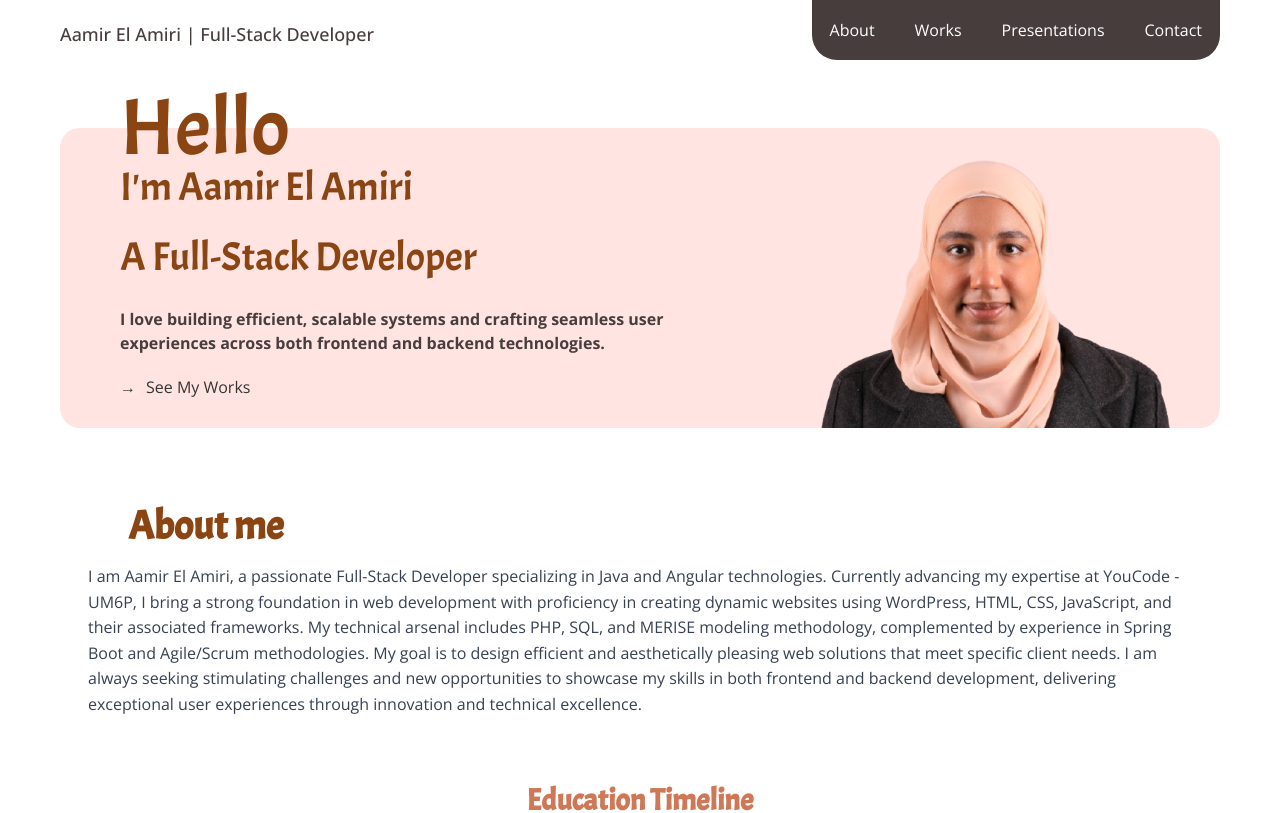
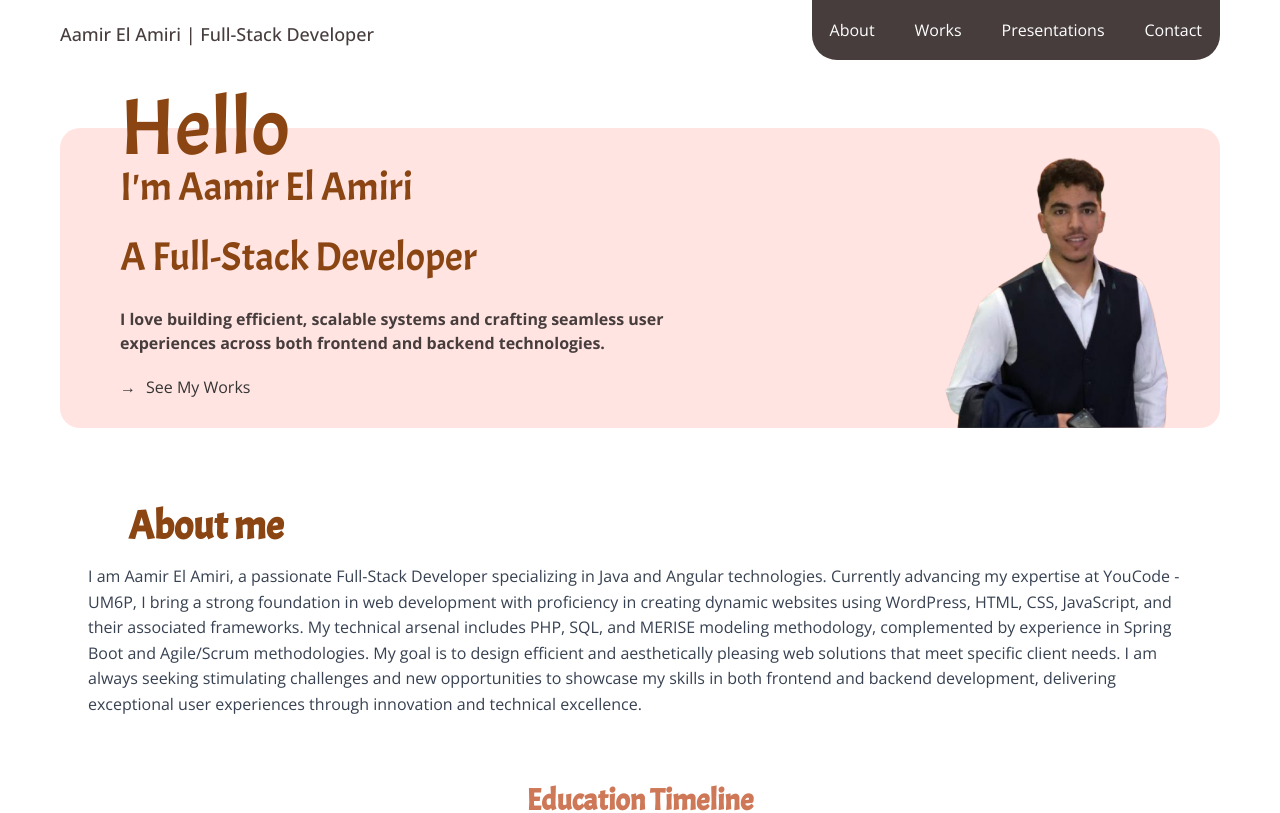
Before and after one commit to Mouadelhiloufi/MouadFolio, a React (Vite) app: page / in a window 1280 px wide. Shown: the top 813 px of the page. Built offline with nearby package versions, Linux system fonts and the light colour scheme.

Commit message:
Add styling to hero image in Hero component

```diff
--- a/src/components/Hero.jsx
+++ b/src/components/Hero.jsx
@@ -18,7 +18,7 @@
                         </a>
                     </div>
                     <div className="hero-image">
-                        <img src="/my.png" alt="Aamir El Amiri " />
+                        <img src="/my.png" className='h-36 ml-16' alt="Aamir El Amiri " />
                     </div>
                 </div>
             </section>
```
Also changed, not shown: public/my.png.
